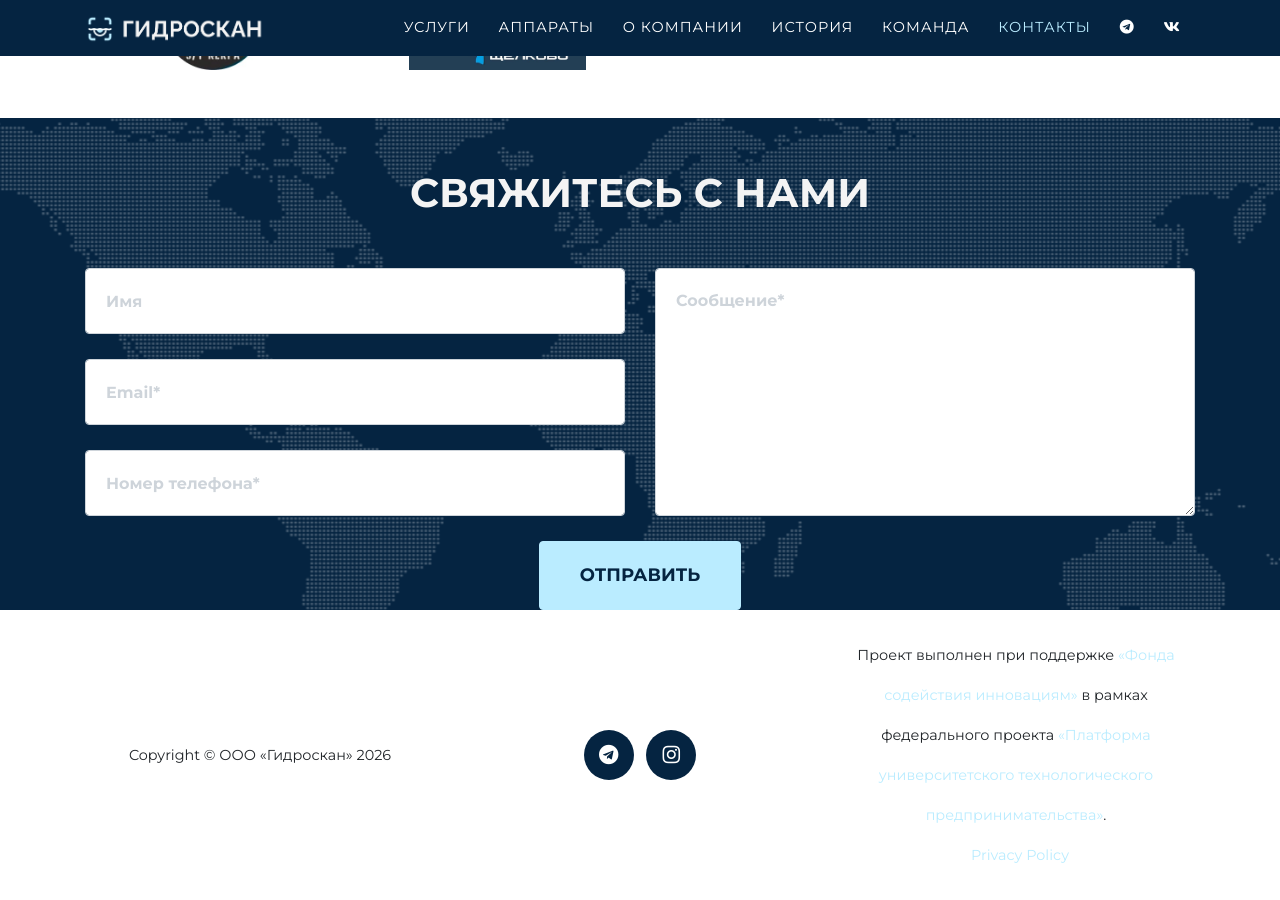
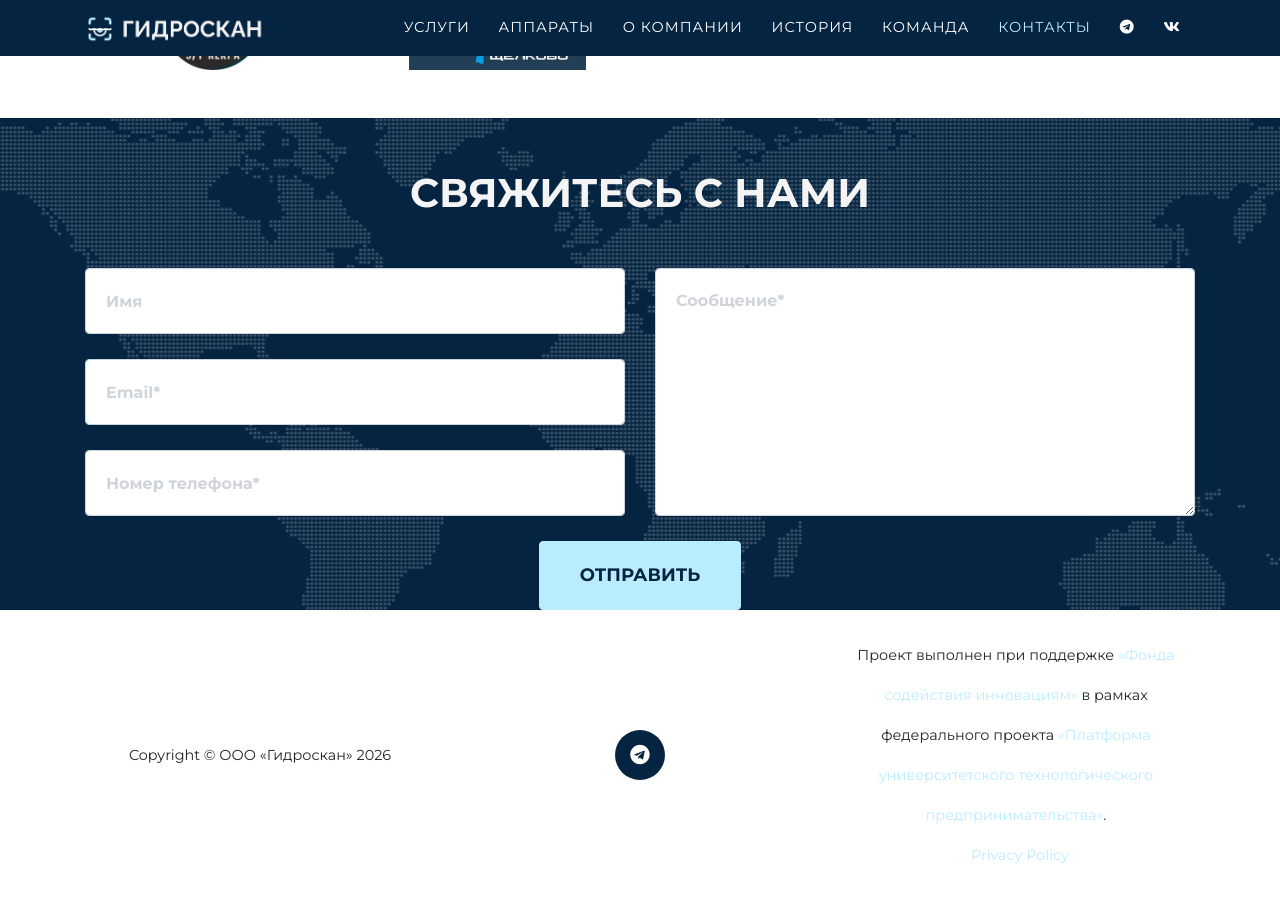
Before and after one commit to HydroScan-rov/hydroscan.ru, a Jekyll site: the page built from index.md, in a window 1280 px wide and 900 px high, scrolled down 5449 px. Built offline with Jekyll 4.4.1, drawn with Linux system fonts in a browser that asks for light colours; some web fonts are replaced.

Commit message:
Remove Instagram link from homepage footer

```diff
--- a/_data/sitetext.yml
+++ b/_data/sitetext.yml
@@ -144,7 +144,5 @@ ru: &DEFAULT_RU
     social:
       - url: https://t.me/hydroscan/
         icon: "fab fa-telegram"
-      - url: https://instagram.com/hydroscan/
-        icon: "fab fa-instagram"
 ru-RU:
   <<: *DEFAULT_RU
```
